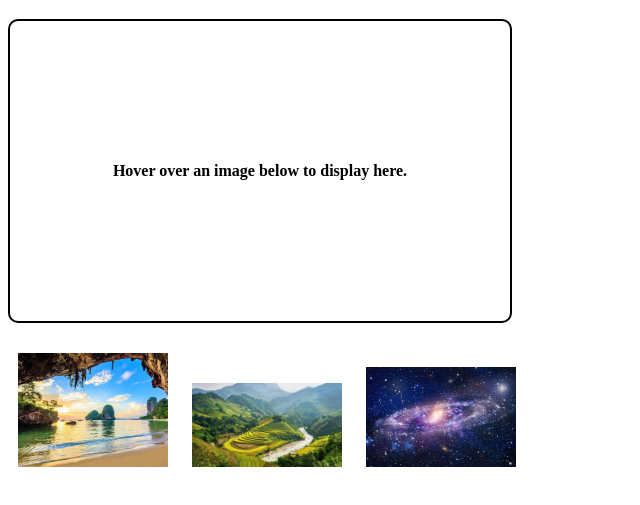
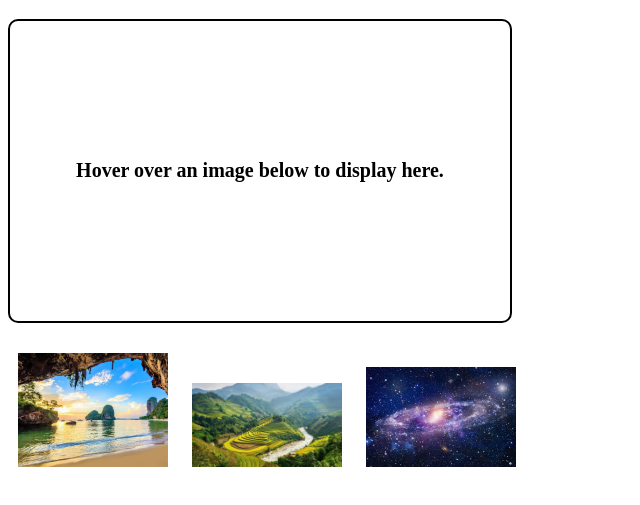
Before and after one commit to TomJerry206/Photo-Gallery, a plain HTML site: page index.html in a window 1280 px wide. Shown: the part 61-566 px from the top of the page, without its empty margins (0-640 px from the left). Drawn offline with Linux system fonts and the light colour scheme.

Commit message:
Update style.css

```diff
--- a/style.css
+++ b/style.css
@@ -5,10 +5,15 @@
     border-radius: 10px;
     background-size: cover;
     background-position: center;
-    line-height: 300px;
+    display: flex;
+    align-items: center;
+    justify-content: center;
+
     text-align: center;
     margin-bottom: 20px;
     font-weight: bold;
+    font-size: 20px;
+    color: black;
 }
 
 img {
```
